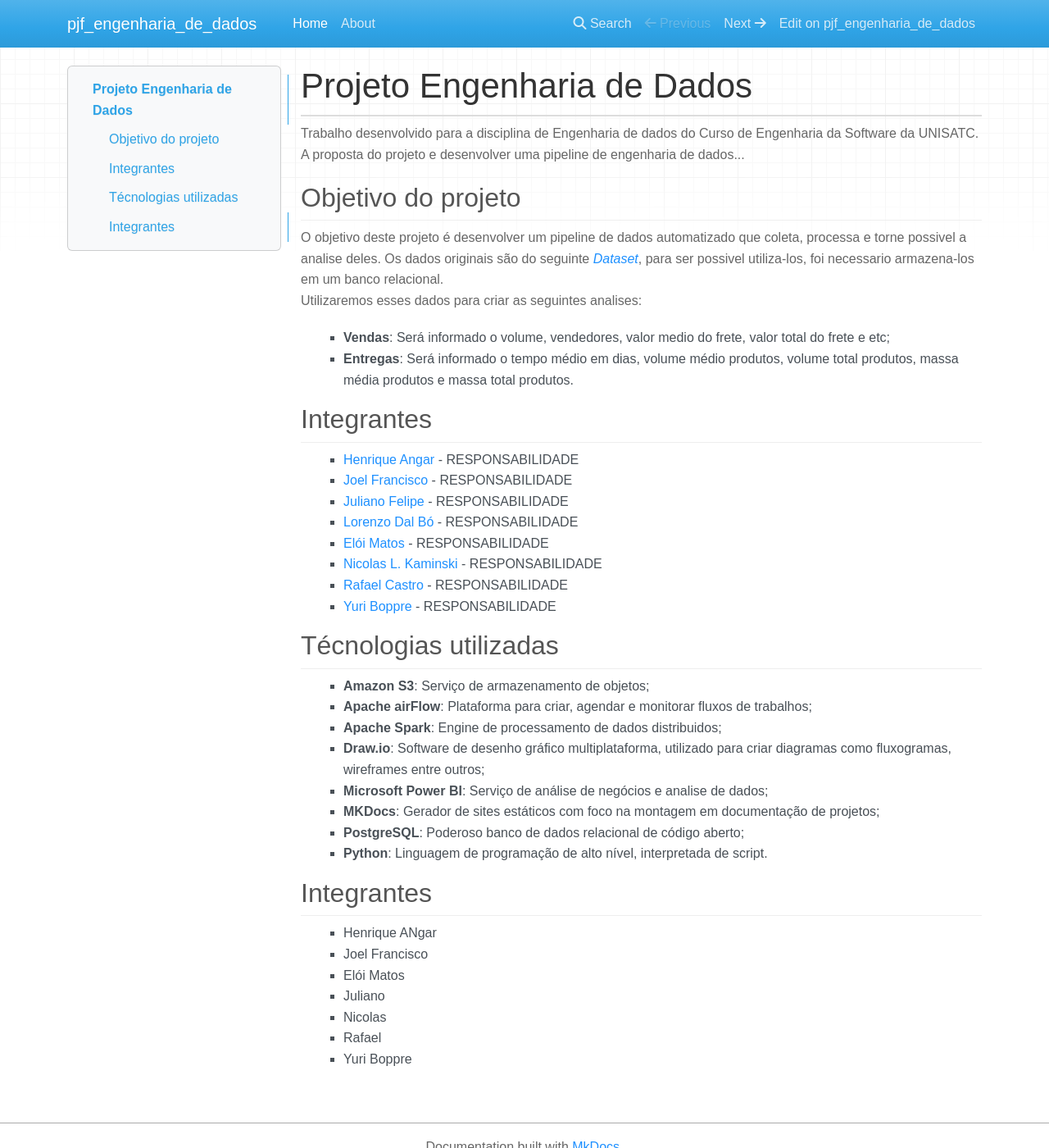
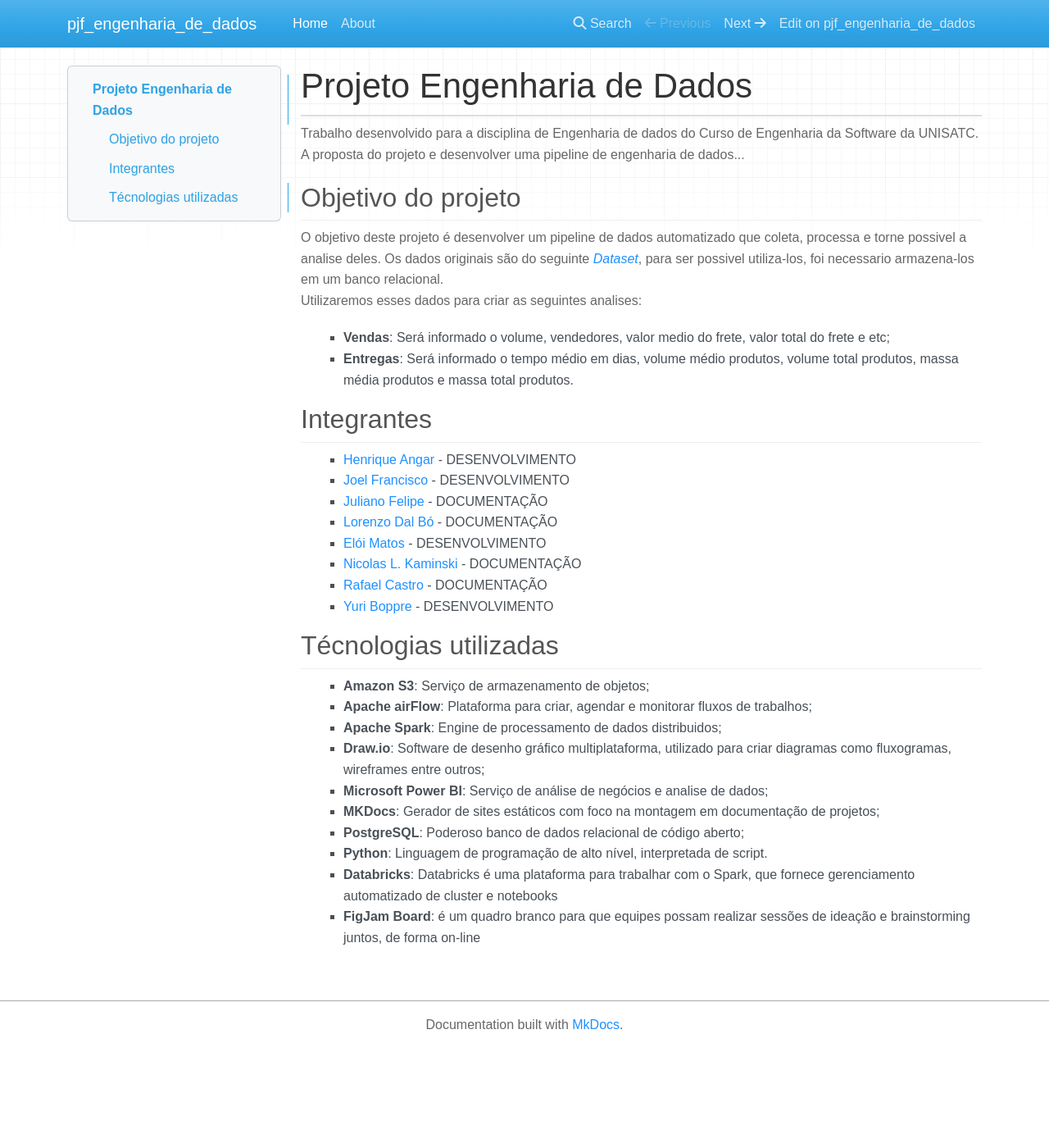
Before and after one commit to NicolasLK/pjf-engenharia-de-dados, an MkDocs documentation site: the page built from docs/index.md, in a window 1280 px wide and 1400 px high. Shown: the whole window at 82% size. Built offline with MkDocs 1.6.1, drawn with Linux system fonts in a browser that asks for light colours; nearby versions of some CDN libraries.

Commit message:
AJUSTANDO TECNOLOGIAS

```diff
--- a/docs/index.md
+++ b/docs/index.md
@@ -20,14 +20,14 @@
 
 ## Integrantes
 
-- [Henrique Angar](https://github.com/HenriqueAngar) - RESPONSABILIDADE
-- [Joel Francisco](https://github.com/JoelFrancisco) - RESPONSABILIDADE
-- [Juliano Felipe](https://github.com/julianocfelipe) - RESPONSABILIDADE
-- [Lorenzo Dal Bó](https://github.com/LorenzoDalBo) - RESPONSABILIDADE
-- [Elói Matos](https://github.com/EloiMatos) - RESPONSABILIDADE
-- [Nicolas L. Kaminski](https://github.com/NicolasLK) - RESPONSABILIDADE
-- [Rafael Castro](https://github.com/RafaelDaSilvaCastro) - RESPONSABILIDADE
-- [Yuri Boppre](https://github.com/YuriBoppre) - RESPONSABILIDADE
+- [Henrique Angar](https://github.com/HenriqueAngar) - DESENVOLVIMENTO
+- [Joel Francisco](https://github.com/JoelFrancisco) - DESENVOLVIMENTO
+- [Juliano Felipe](https://github.com/julianocfelipe) - DOCUMENTAÇÃO
+- [Lorenzo Dal Bó](https://github.com/LorenzoDalBo) - DOCUMENTAÇÃO
+- [Elói Matos](https://github.com/EloiMatos) - DESENVOLVIMENTO
+- [Nicolas L. Kaminski](https://github.com/NicolasLK) - DOCUMENTAÇÃO
+- [Rafael Castro](https://github.com/RafaelDaSilvaCastro) - DOCUMENTAÇÃO
+- [Yuri Boppre](https://github.com/YuriBoppre) - DESENVOLVIMENTO
 
 ## Técnologias utilizadas
 
@@ -39,13 +39,5 @@
 - **MKDocs**: Gerador de sites estáticos com foco na montagem em documentação de projetos;
 - **PostgreSQL**: Poderoso banco de dados relacional de código aberto;
 - **Python**: Linguagem de programação de alto nível, interpretada de script.
-
-
-## Integrantes
-- Henrique ANgar
-- Joel Francisco
-- Elói Matos
-- Juliano
-- Nicolas
-- Rafael
-- Yuri Boppre
+- **Databricks**: Databricks é uma plataforma para trabalhar com o Spark, que fornece gerenciamento automatizado de cluster e notebooks
+- **FigJam Board**: é um quadro branco para que equipes possam realizar sessões de ideação e brainstorming juntos, de forma on-line
```
